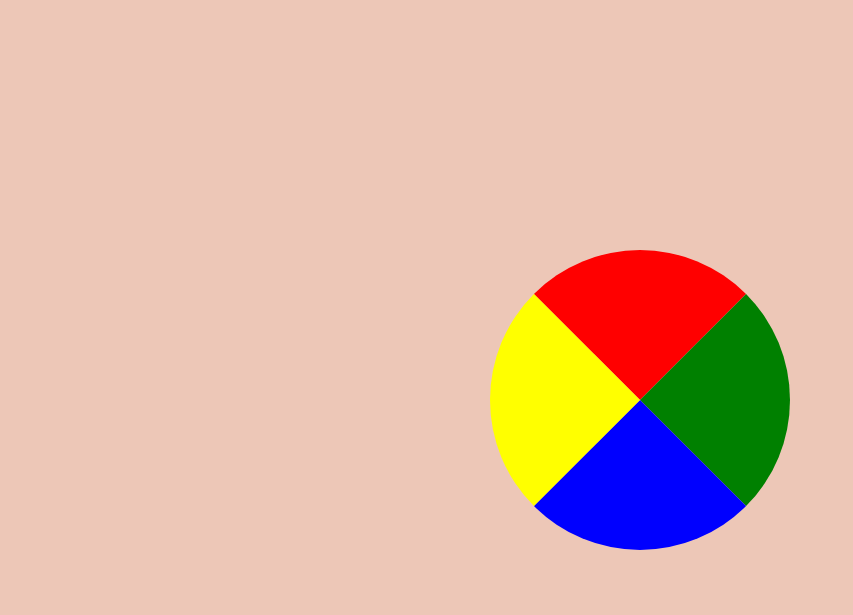
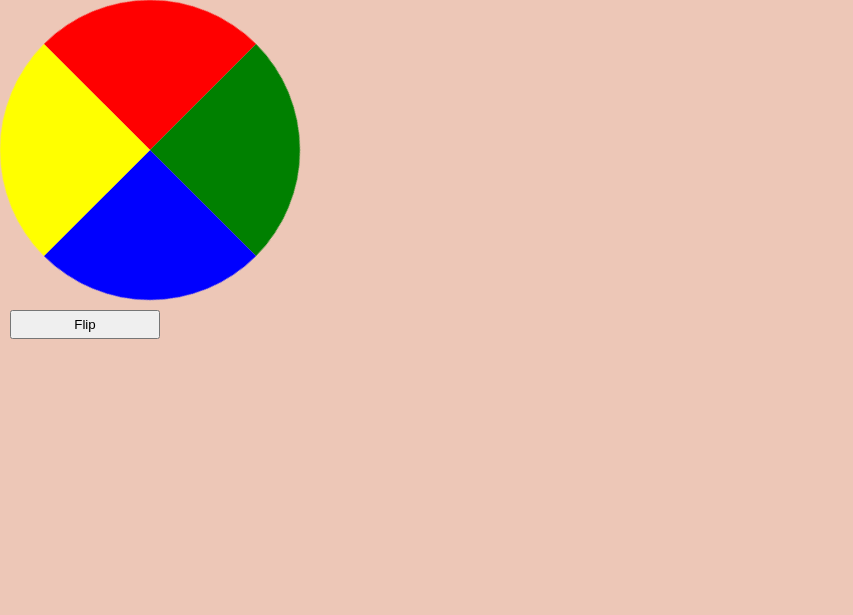
Before and after one commit to Naflin/naflin.github.io, a plain HTML site: page index.html in a window 1280 px wide. Shown: the whole page, without its empty margins (0-853 px from the left). Drawn offline with nearby package versions, Linux system fonts and the light colour scheme.

Commit message:
Added card flipping functionality

```diff
--- a/index.html
+++ b/index.html
@@ -8,17 +8,24 @@
     <title>Naflin</title>
 </head>
 <body>
-        <div class="container">
-            <div class="portal">
-                <div class="circle">
-                    <div class="tri tri1"></div>
-                    <div class="tri tri2"></div>
-                    <div class="tri tri3"></div>
-                    <div class="tri tri4"></div>
+        <div class="container scene">
+            <div class="card">
+                <div class="card__face card__face--front">
+                    <div class="circle">
+                        <div class="tri tri1"></div>
+                        <div class="tri tri2"></div>
+                        <div class="tri tri3"></div>
+                        <div class="tri tri4"></div>
+                    </div>
+                    <button class="flip">Flip</button>
+                </div>
+                <div class="card__face card__face--back">
+                    <button class="flip">Flip</button>
                 </div>
             </div>
         </div>
 
+    <script type="text/javascript" src="https://cdnjs.cloudflare.com/ajax/libs/jquery/3.3.1/jquery.min.js"></script>
     <script type="text/javascript" src="index.js"></script>
 </body>
 </html>
--- a/index.js
+++ b/index.js
@@ -52,4 +52,11 @@ window.onload = function() {
         triangles[i].addEventListener('click', spin, false);
         console.log("Triangle marked");
     }
+
+    var card = document.querySelector('.card');
+    $('.flip').click(function () {
+        card.classList.toggle('is-flipped');
+        console.log("flippeding")
+    });
+
 };
--- a/style.css
+++ b/style.css
@@ -2,6 +2,8 @@
     padding: 0;
     margin: 0;
 }
+
+body { font-family: sans-serif; }
 
 /*
 
@@ -22,7 +24,7 @@ ol li {
     flex-direction: column;
     height: 100vh;
     overflow: hidden;
-    background-color: #edc7b7;
+    background-color: #E7EFFF;
 }
 
 .row {
@@ -84,8 +86,9 @@ ol li {
     align-items: center;
     align-self: center;
     justify-content: center;
-    height: 100%;
+    height: 75%;
     width: 75vw;
+    perspective: 600px;
     /* background-color: #edc7bb; */
 }
 
@@ -142,6 +145,45 @@ ol li {
 @-moz-keyframes spin { 100% { -moz-transform: rotate(360deg); } }
 @-webkit-keyframes spin { 100% { -webkit-transform: rotate(360deg); } }
 @keyframes spin { 100% { -webkit-transform: rotate(360deg); transform:rotate(360deg); } }
+
+.scene {
+    perspective: 600px;
+}
+
+.card {
+    width: 100%;
+    height: 100%;
+    position: relative;
+    transition: transform 1s;
+    transform-origin: center right;
+    transform-style: preserve-3d;
+}
+
+.card__face {
+    position: absolute;
+    height: 100%;
+    width: 100%;
+    backface-visibility: hidden;
+}
+
+.card__face--front {
+    background: #edc7b7;
+}
+
+.card__face--back {
+    background: #030618;
+    transform: rotateY(180deg);
+}
+
+.card.is-flipped {
+    transform: translateX(-100%) rotateY(-180deg);
+}
+
+.flip {
+    width: 150px;
+    padding: 5px;
+    margin: 10px;
+}
 
 /* OTHER STUFF */
 
```
